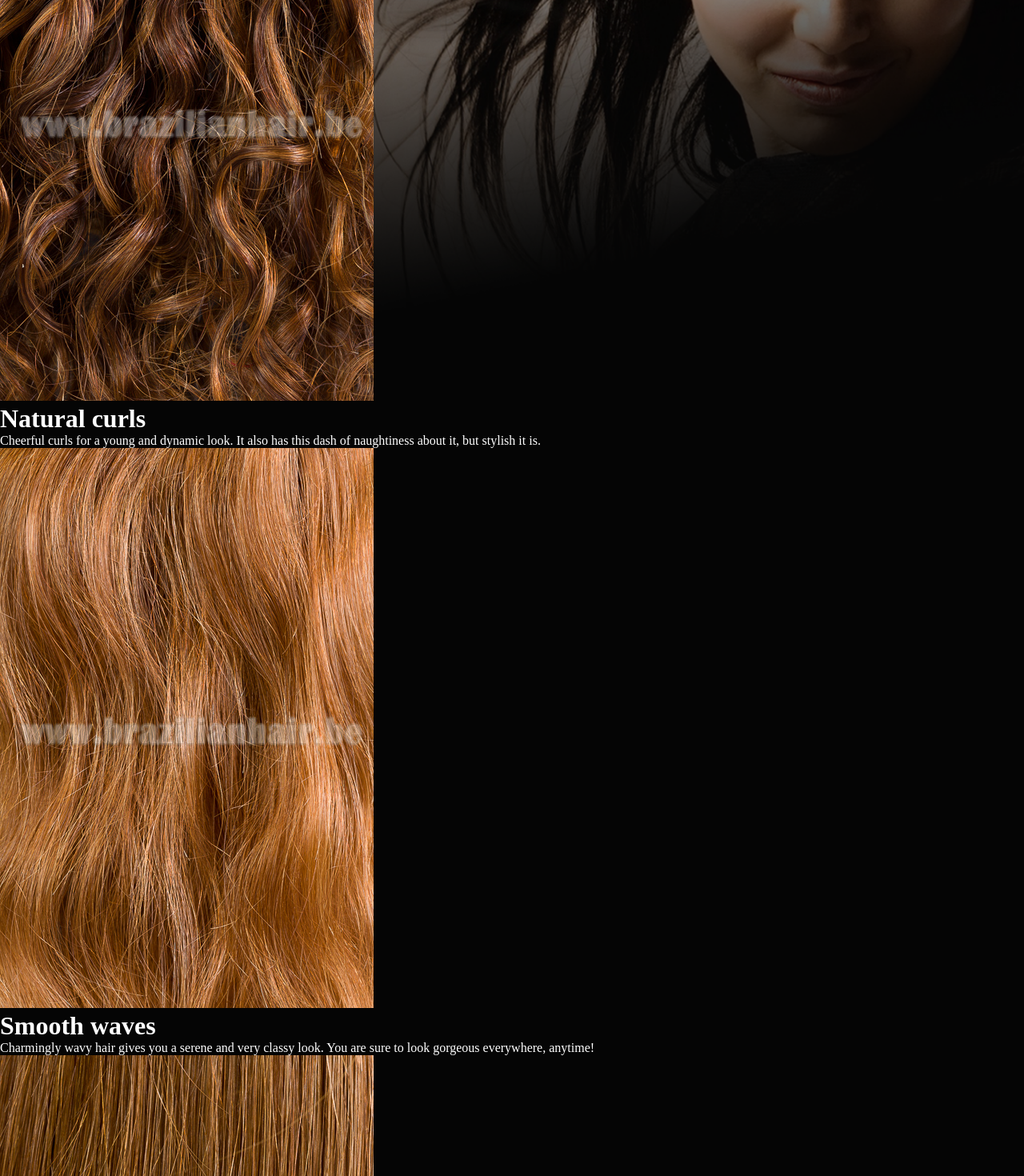
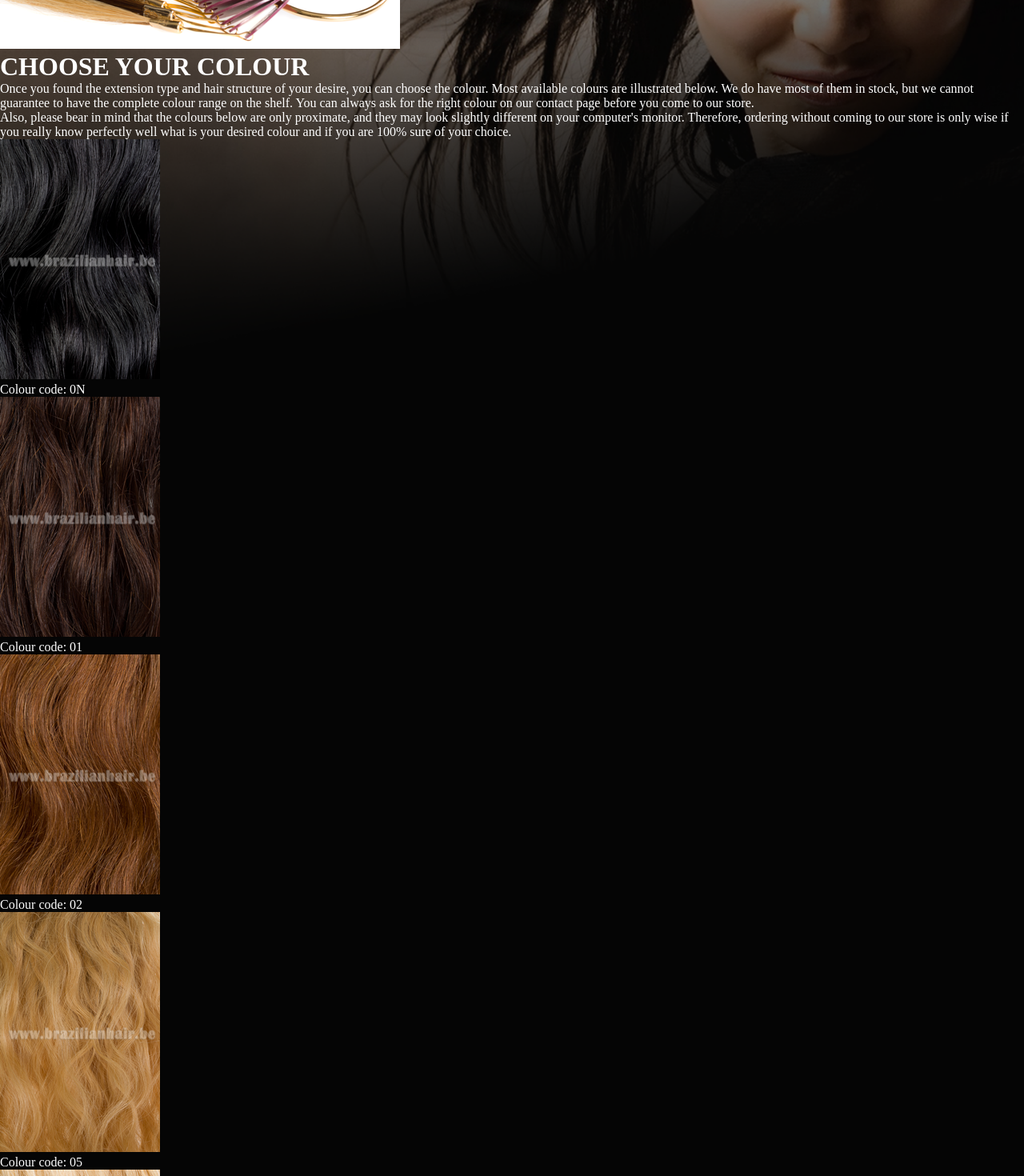
Before and after one commit to DomienMeeus/Angelo, a Vue app in the folder angelo/: page / in a window 1280 px wide. Shown: the part 360-1830 px from the top of the page at 80% size. Built offline with nearby package versions, Linux system fonts and the light colour scheme.

Commit message:
ColorCards html

```diff
--- a/angelo/src/App.vue
+++ b/angelo/src/App.vue
@@ -1,7 +1,7 @@
 <template>
   <div>
     <NavBarVue></NavBarVue>
-    <Structure />
+    <Colours />
   </div>
 </template>
 <script>
@@ -9,12 +9,14 @@ import HomeVue from "./views/Home.vue";
 import NavBarVue from "./components/NavBar.vue";
 import ExtensionsVue from "./views/Extensions.vue";
 import Structure from "./views/Structure.vue";
+import Colours from "./views/Colours.vue";
 export default {
   components: {
     HomeVue,
     ExtensionsVue,
     NavBarVue,
     Structure,
+    Colours,
   },
 };
 </script>
--- a/angelo/src/assets/styles/main.css
+++ b/angelo/src/assets/styles/main.css
@@ -1,6 +1,7 @@
 *{
     margin:0;
     padding:0;
+    color:white;
 }
 
 
--- /dev/null
+++ b/angelo/src/components/ColourCard.vue
@@ -0,0 +1,14 @@
+<template>
+  <figure>
+    <img :src="`src/assets/_images/${this.image}`" alt="" />
+    <figcaption>{{ caption[0] }}</figcaption>
+  </figure>
+</template>
+<script>
+export default {
+  props: {
+    image: String,
+    caption: Array,
+  },
+};
+</script>
--- /dev/null
+++ b/angelo/src/views/Colours.vue
@@ -0,0 +1,131 @@
+<template>
+  <div class="container">
+    <img src="../assets/_images/5D3-28501-=-kleurenring.png" alt="" />
+    <h1>{{ pageTitle[0] }}</h1>
+    <p>{{ paragraph1[0] }}</p>
+    <p>{{ paragraph2[0] }}</p>
+    <div class="colour-container">
+      <ColourCard
+        v-for="colourCard in colourCards"
+        :image="colourCard.image"
+        :caption="colourCard.caption"
+      />
+    </div>
+  </div>
+</template>
+<script>
+import ColourCard from "../components/ColourCard.vue";
+export default {
+  data() {
+    return {
+      pageTitle: ["CHOOSE YOUR COLOUR"],
+      paragraph1: [
+        "Once you found the extension type and hair structure of your desire, you can choose the colour. Most available colours are illustrated below. We do have most of them in stock, but we cannot guarantee to have the complete colour range on the shelf. You can always ask for the right colour on our contact page before you come to our store.",
+      ],
+      paragraph2: [
+        "Also, please bear in mind that the colours below are only proximate, and they may look slightly different on your computer's monitor. Therefore, ordering without coming to our store is only wise if you really know perfectly well what is your desired colour and if you are 100% sure of your choice.",
+      ],
+      colourCards: [
+        {
+          image: "5D3-28442-=-N.png",
+          caption: ["Colour code: 0N"],
+        },
+        {
+          image: "5D3-28411-=-1.png",
+          caption: ["Colour code: 01"],
+        },
+        {
+          image: "5D3-28490-=-2.png",
+          caption: ["Colour code: 02"],
+        },
+        {
+          image: "5D3-28387-=-5.png",
+          caption: ["Colour code: 05"],
+        },
+        {
+          image: "5D3-28454-=-7.png",
+          caption: ["Colour code: 07"],
+        },
+        {
+          image: "5D3-28406-=-23.png",
+          caption: ["Colour code: 23"],
+        },
+        {
+          image: "5D3-28413-=-617.png",
+          caption: ["Colour code: 617"],
+        },
+        {
+          image: "5D3-28426-=-4.png",
+          caption: ["Colour code: 04"],
+        },
+        {
+          image: "5D3-28471-=-10.png",
+          caption: ["Colour code: 10"],
+        },
+        {
+          image: "5D3-28479-=-17A.png",
+          caption: ["Colour code: 17A"],
+        },
+        {
+          image: "5D3-28404-=-12.png",
+          caption: ["Colour code: 12"],
+        },
+        {
+          image: "5D3-28458-=-138.png",
+          caption: ["Colour code: 138"],
+        },
+        {
+          image: "5D3-28466-=-33R.png",
+          caption: ["Colour code: 33R"],
+        },
+        {
+          image: "5D3-28429-=-F12.png",
+          caption: ["Colour code: F12"],
+        },
+        {
+          image: "5D3-28432-=-N+1.png",
+          caption: ["Colour code: N+1"],
+        },
+        {
+          image: "5D3-28483-=-1+2.png",
+          caption: ["Colour code: 1+2"],
+        },
+
+        {
+          image: "5D3-28486-=-2+5.png",
+          caption: ["Colour code: 2+5"],
+        },
+        {
+          image: "5D3-28463-=-1+5.png",
+          caption: ["Colour code: 1+5"],
+        },
+        {
+          image: "5D3-28438-=-14+24.png",
+          caption: ["Colour code: 14+24"],
+        },
+        {
+          image: "5D3-28443-=-18+22.png",
+          caption: ["Colour code: 18+22"],
+        },
+        {
+          image: "5D3-28421-=-138+1B.png",
+          caption: ["Colour code: 138+1B"],
+        },
+        {
+          image: "5D3-28449-=-N+1+2.png",
+          caption: ["Colour code: N+1+2"],
+        },
+        {
+          image: "5D3-28477-=-1+2+5.png",
+          caption: ["Colour code: 1+2+5"],
+        },
+        {
+          image: "5D3-28425-=-14+12+24.png",
+          caption: ["Colour code: 14+12+24"],
+        },
+      ],
+    };
+  },
+  components: { ColourCard },
+};
+</script>
```
